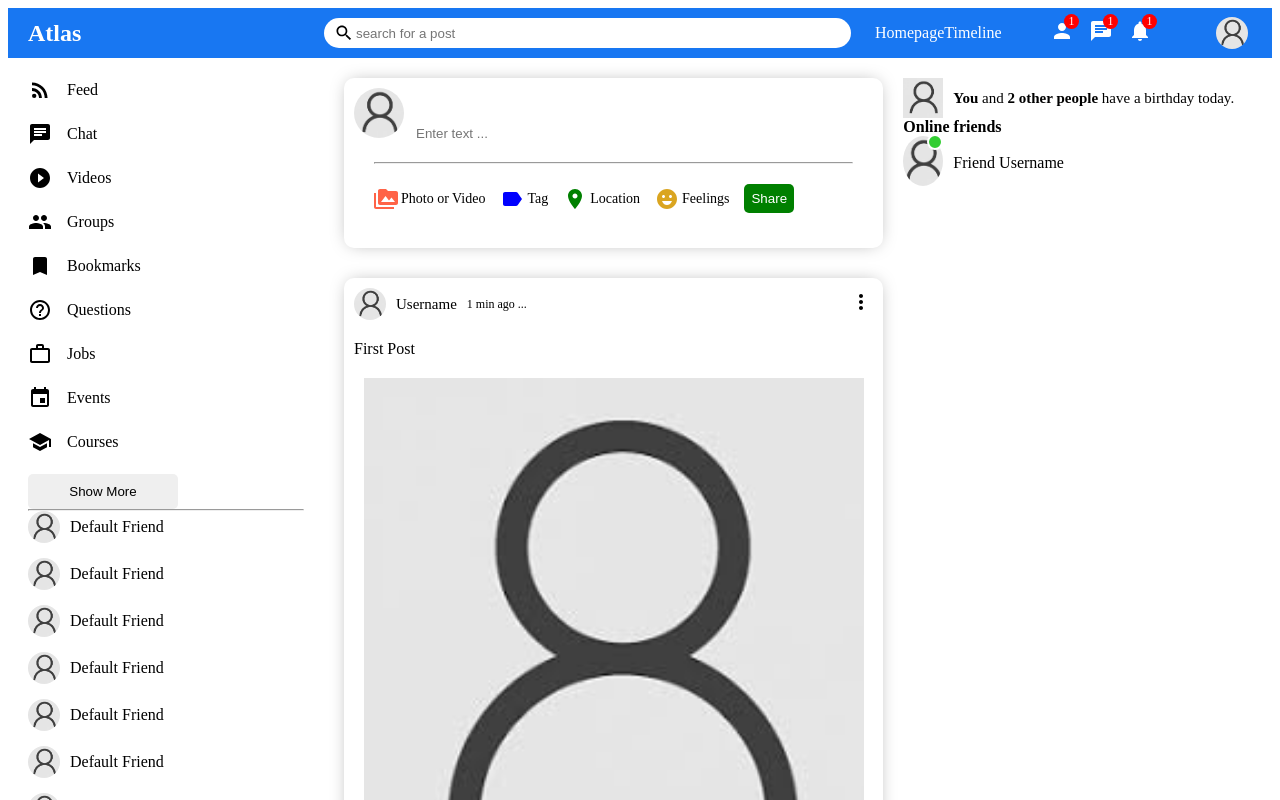
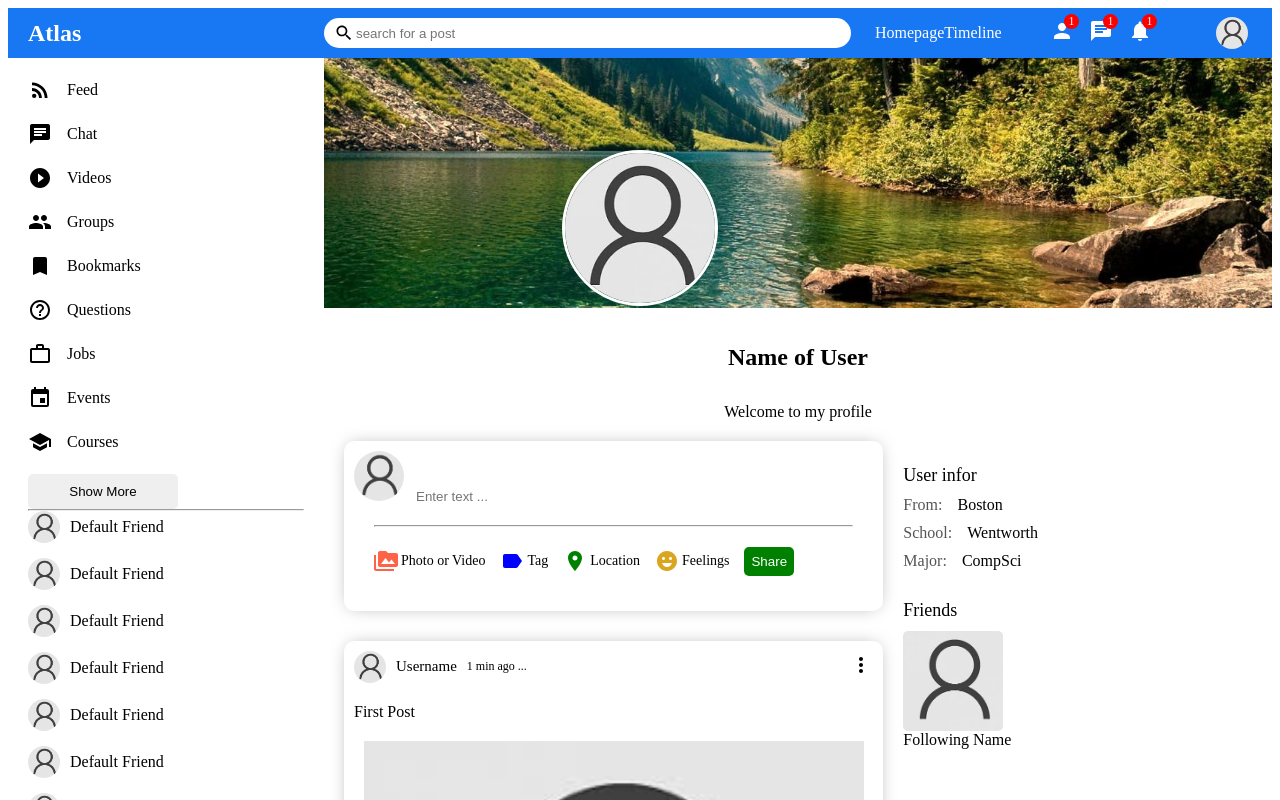
Before and after one commit to nallylatwit/AtlasSeniorProject, a React (Create React App) app in the folder app-react/: page /profile/1 in a window 1280 px wide. Shown: the top 800 px of the page. Built offline with nearby package versions, Linux system fonts and the light colour scheme.

Commit message:
Profile page and new rightbar component added

```diff
--- a/app-react/src/App.js
+++ b/app-react/src/App.js
@@ -1,8 +1,9 @@
 import Home from "./pages/home/Home";
+import Profile from "./pages/profile/Profile";
 
 function App() {
   return (
-    <Home/>
+    <Profile/>
   );
 }
 
--- a/app-react/src/components/rightbar/Rightbar.jsx
+++ b/app-react/src/components/rightbar/Rightbar.jsx
@@ -1,10 +1,10 @@
 import React from 'react'
 import './rightbar.css'
 
-export default function Rightbar() {
-  return (
-    <div className='rightbar'>
-      <div className="rightbarWrapper">
+export default function Rightbar({profile}) {
+  const HomeRightBar = () => {
+    return (
+      <>
         <div className="birthdayContainer">
           <img src="/assets/person/default.jpeg" alt="" className="birthdayImg" />
           <span className="birthdayText">
@@ -21,6 +21,43 @@
             <span className="rightbarUsername">Friend Username</span>
           </li>
         </ul>
+      </>
+    )
+  };
+
+  const ProfileRightBar = () => {
+    return (
+      <>
+      <h4 className="rightbarTitle">User infor</h4>
+      <div className="rightbarInfo">
+        <div className="rightbarInfoItem">
+          <span className="rightbarInfoKey">From:</span>
+          <span className="rightbarInfoValue">Boston</span>
+        </div>
+        <div className="rightbarInfoItem">
+          <span className="rightbarInfoKey">School:</span>
+          <span className="rightbarInfoValue">Wentworth</span>
+        </div>
+        <div className="rightbarInfoItem">
+          <span className="rightbarInfoKey">Major:</span>
+          <span className="rightbarInfoValue">CompSci</span>
+        </div>
+      </div>
+      <h4 className="rightbarTitle">Friends</h4>
+      <div className="rightbarFollowings">
+        <div className="rightbarFollowing">
+          <img src="/assets/person/default.jpeg" alt="" className="rightbarFollowingImg" />
+          <span className="rightbarFollowingName">Following Name</span>
+        </div>
+      </div>
+      </>
+    )
+  }
+
+  return (
+    <div className='rightbar'>
+      <div className="rightbarWrapper">
+        <ProfileRightBar />
       </div>
     </div>
   )
--- a/app-react/src/components/rightbar/rightbar.css
+++ b/app-react/src/components/rightbar/rightbar.css
@@ -64,3 +64,48 @@
 .rightbarUsername{
     font-weight: 500;
 }
+
+.rightbarTitle{
+    font-size: 18px;
+    font-weight: 500;
+    margin-bottom: 10px;
+}
+
+.rightbarFollowingImg{
+    width: 100px;
+    height: 100px;
+    object-fit: cover;
+    border-radius: 5px;
+}
+
+.rightbarInfo{
+    margin-bottom: 30px;
+
+}
+
+.rightbarInfoItem{
+    margin-bottom: 10px;
+}
+
+.rightbarInfoKey{
+    font-weight: 500;
+    margin-right: 15px;
+    color: #555;
+
+}
+
+.rightbarInfoValue{
+    font-weight: 300;
+}
+
+.rightbarFollowings{
+    display: flex;
+    flex-wrap: wrap;
+    justify-content: space-between;
+
+}
+
+.rightbarFollowing{
+    display: flex;
+    flex-direction: column;
+}
--- a/app-react/src/pages/profile/Profile.jsx
+++ b/app-react/src/pages/profile/Profile.jsx
@@ -0,0 +1,43 @@
+import React from 'react'
+import Topbar from '../../components/topbar/Topbar'
+import Sidebar from '../../components/sidebar/Sidebar'
+import Feed from '../../components/feed/Feed'
+import Rightbar from '../../components/rightbar/Rightbar'
+import './profile.css'
+
+export default function Profile() {
+  return (
+    <>
+    <Topbar/>
+    <div className="profile">
+    <Sidebar />
+    <div className="profileRight">
+        <div className="profileRightTop">
+            <div className="profileCover">
+                <img
+                    src="/assets/background.jpeg"
+                    alt=""
+                    className="profileCoverImg"
+                />
+                <img
+                    src="/assets/person/default.jpeg"
+                    alt=""
+                    className="profileUserImg"
+                />
+            </div>
+            <div className="profileInfo">
+                <h4 className='profileInfoName'>Name of User</h4>
+                <span className="profileInfoDesc">Welcome to my profile</span>
+            </div>
+        </div>
+        <div className="profileRightBottom">
+            <Feed />
+            <Rightbar profile/>
+        </div>
+
+    </div>
+    </div>
+
+</>
+  )
+}
--- a/app-react/src/pages/profile/profile.css
+++ b/app-react/src/pages/profile/profile.css
@@ -0,0 +1,52 @@
+.profile {
+    display: flex;
+}
+
+.profileRight{
+    flex: 9;
+}
+
+profileCover {
+    height: 320px;
+    position: relative;
+}
+
+.profileCoverImg{
+    width: 100%;
+    height: 250px;
+    object-fit: cover;
+}
+
+.profileUserImg{
+    width: 150px;
+    height: 150px;
+    border-radius: 50%;
+    object-fit: cover;
+    position: absolute;
+    left: 0;
+    right: 0;
+    margin: auto;
+    top: 150px;
+    border: 3px solid white;
+
+}
+
+.profileInfo{
+    display: flex;
+    flex-direction: column;
+    align-items: center;
+    justify-content: center;
+}
+
+.profileInfoName{
+    font-size: 24px;
+
+}
+
+.profileInfoDesc{
+    font-weight: 300;
+}
+
+.profileRightBottom{
+    display: flex;
+}
```
Also changed, not shown: app-react/public/assets/background.jpeg (added).
